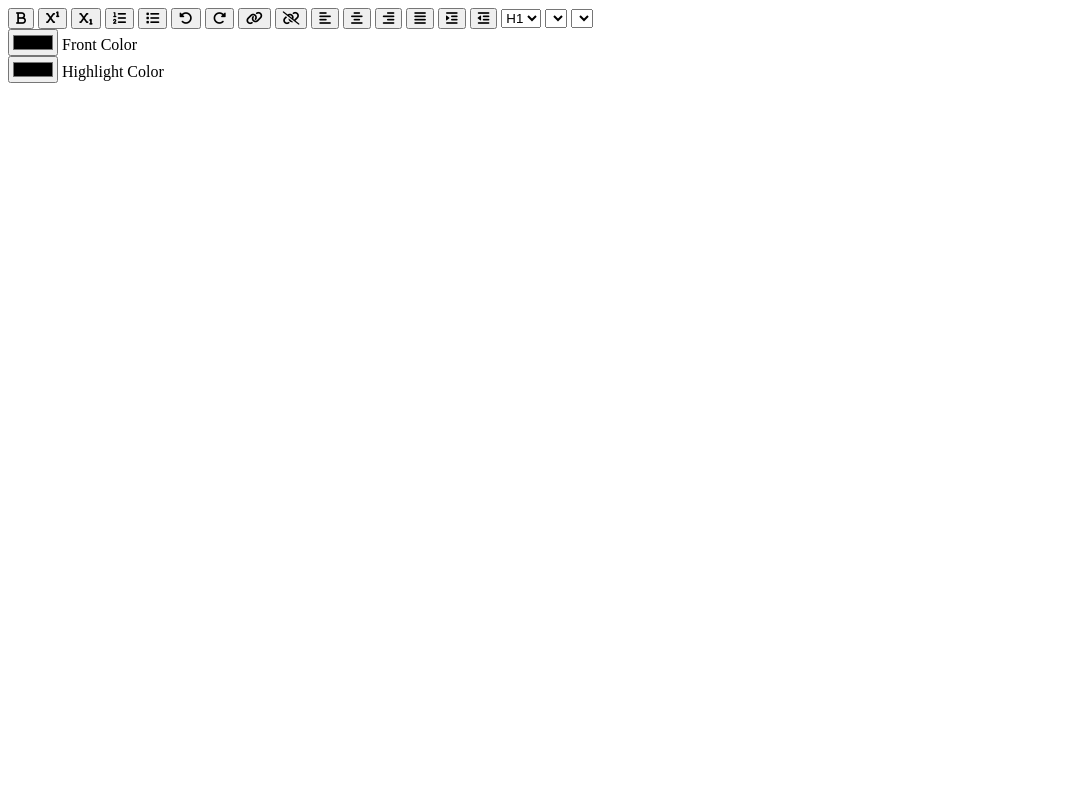
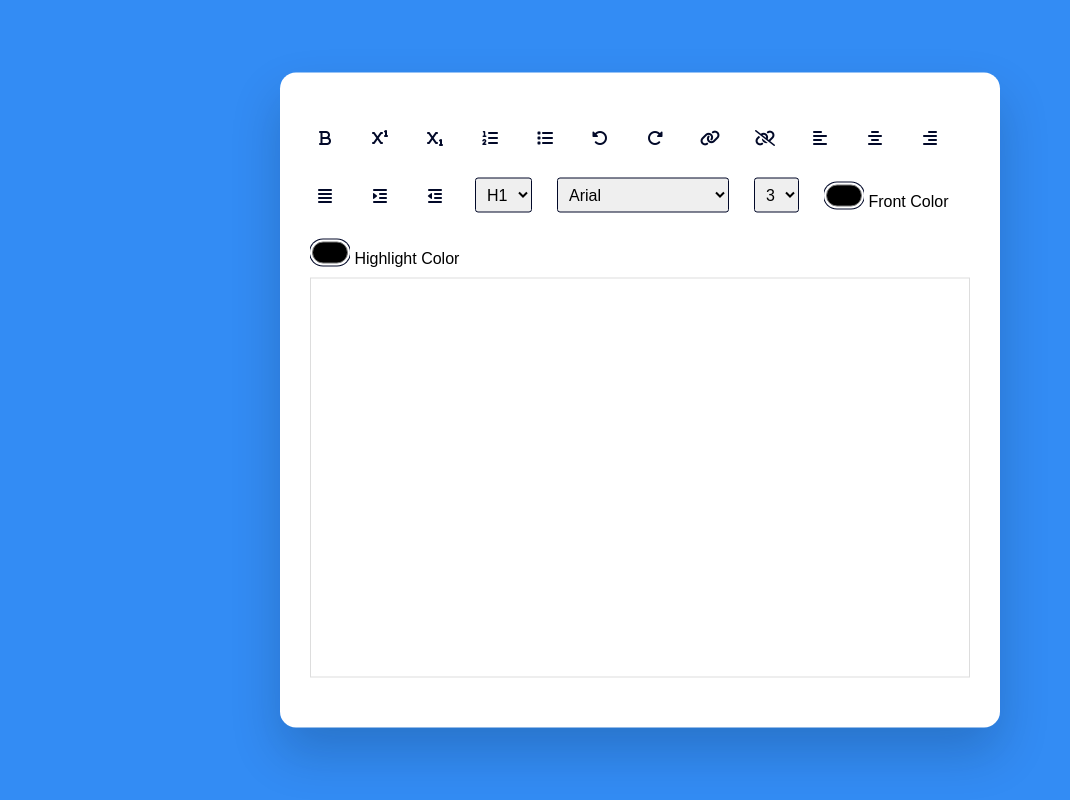
Before and after one commit to Minhtuan622/100_days_coding_html_css_js, a website: page 100_day_coding_js/day_2/day_2.html in a window 1280 px wide. Shown: the whole page, without its empty margins (0-1070 px from the left). Drawn offline with Linux system fonts and the light colour scheme; files that its build step writes are made by us from their sources; the site is published under a folder, as on GitHub Pages, so addresses that start at the root find nothing.

Commit message:
edit some files

```diff
--- a/100_day_coding_js/day_2/day_2.html
+++ b/100_day_coding_js/day_2/day_2.html
@@ -6,7 +6,7 @@
         content="width=device-width, user-scalable=no, initial-scale=1.0, maximum-scale=1.0, minimum-scale=1.0">
   <meta http-equiv="X-UA-Compatible" content="ie=edge">
   <title>100 days of html, css, js - day 2</title>
-  <link rel="stylesheet" href="/100_day_coding_js/day_2/style.css">
+  <link rel="stylesheet" href="./100_day_coding_js/day_2/style.css">
   <link
     rel="stylesheet"
     href="https://cdnjs.cloudflare.com/ajax/libs/font-awesome/6.3.0/css/all.min.css"
@@ -89,6 +89,6 @@
   </div>
   <div id="text-input" contenteditable="true"></div>
 </div>
-<script src="/100_day_coding_js/day_2/main.js"></script>
+<script src="./100_day_coding_js/day_2/main.js"></script>
 </body>
 </html>
```
